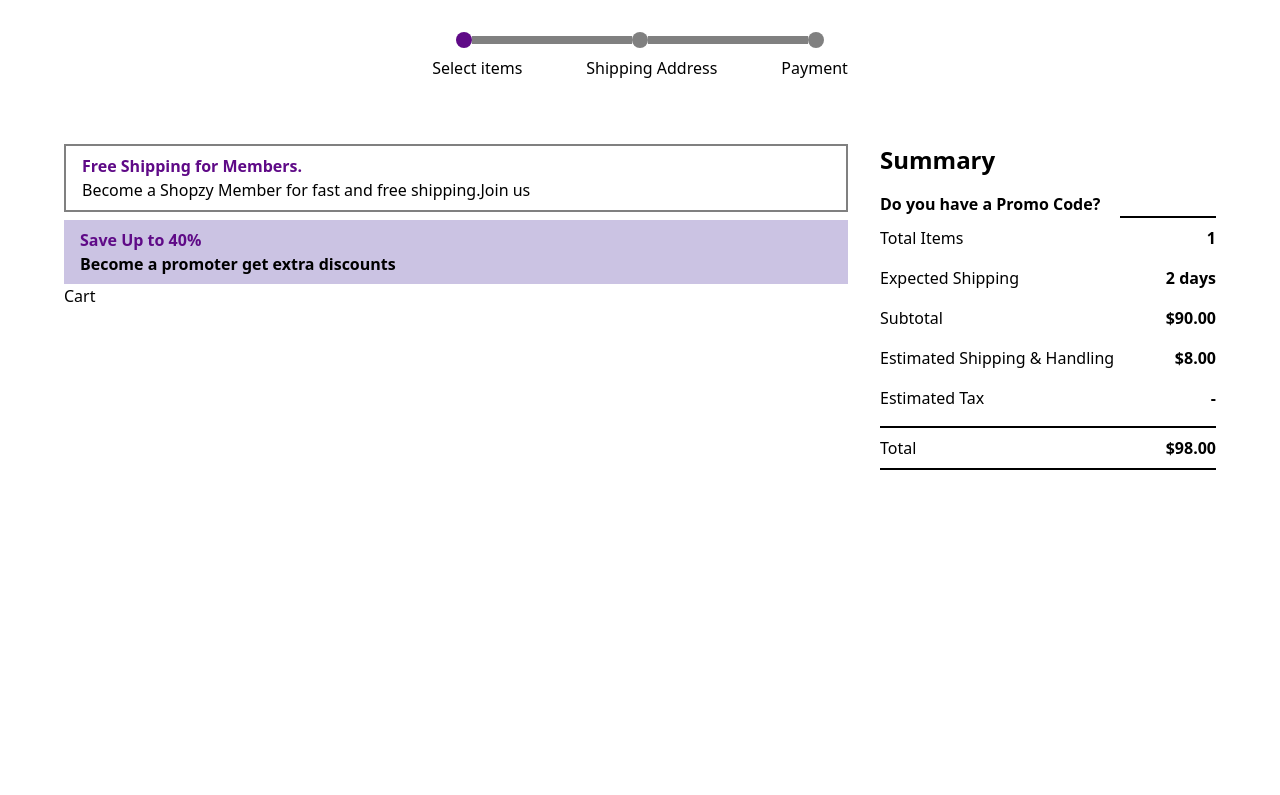
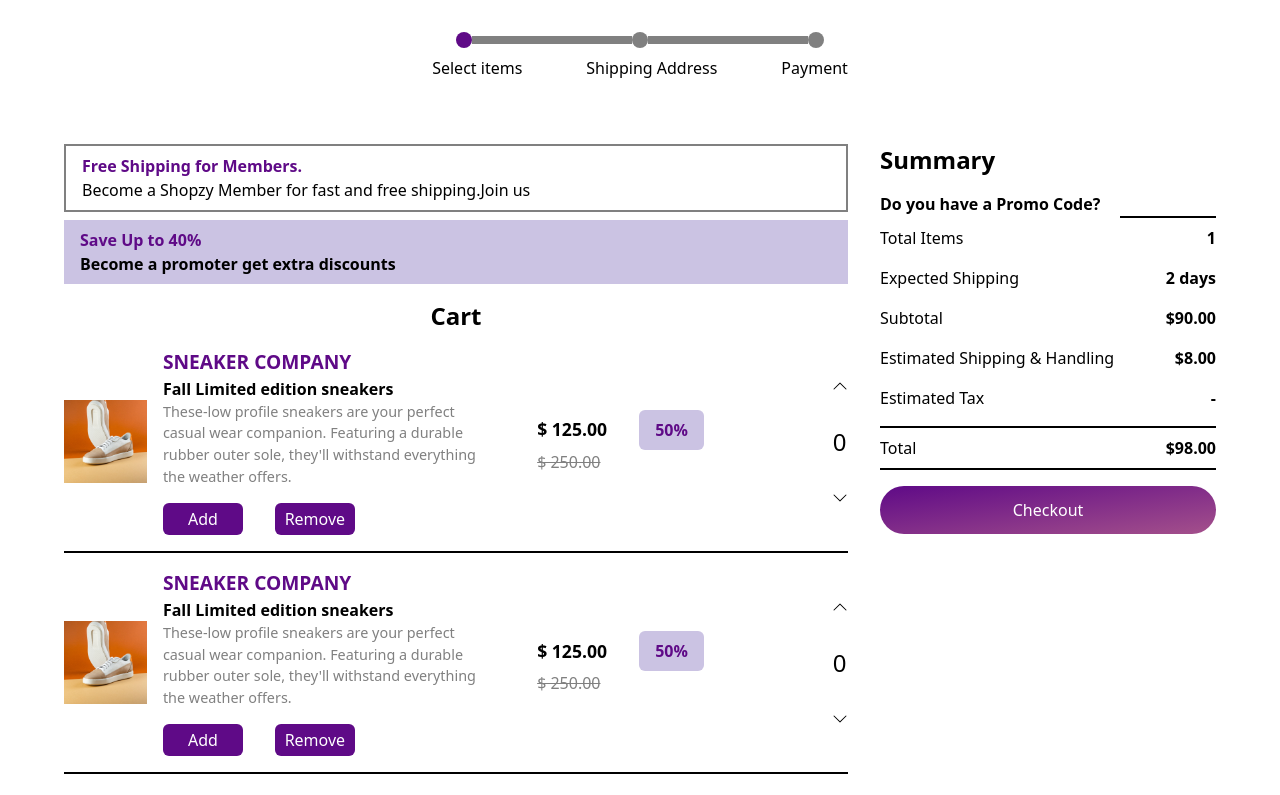
Before and after one commit to SOURABH358/ecommerce-app, a React (Create React App) app: page /cart in a window 1280 px wide. Shown: the top 795 px of the page. Built offline with nearby package versions, Linux system fonts and the light colour scheme; no server answers.

Commit message:
added files

```diff
--- a/src/components/AddtoCart.js
+++ b/src/components/AddtoCart.js
@@ -1,3 +1,4 @@
+import CartItem from "./CartItem";
 export default function AddtoCart() {
     return <section>
         <div className="w-full flex items-center justify-center">
@@ -17,7 +18,7 @@ export default function AddtoCart() {
                 <div className="py-2 px-4 border-2 border-[grey]">
                     <p className="text-purple font-semibold">Free Shipping for Members.</p>
                     <p>Become a Shopzy Member  for fast and free shipping.
-                        <a href="#">Join us</a>
+                        <a href="/">Join us</a>
                     </p>
                 </div>
                 <div className="py-2 px-4 bg-light-purple mt-2">
@@ -25,13 +26,17 @@ export default function AddtoCart() {
                     <p className="font-semibold">Become a promoter get extra discounts
                     </p>
                 </div>
-                <h3>Cart</h3>
+                <h3 className="text-2xl font-semibold mt-4 text-center">Cart</h3>
+                <CartItem/>
+                <CartItem/>
+                <CartItem/>
+
             </div>
             <div className="md:w-[30%] w-full">
                 <p className="text-2xl font-semibold mb-4">Summary</p>
                 <div className="w-full flex justify-between">
-                <p className="font-semibold">Do you have a Promo Code?</p>
-                <input type="text" className="focus:outline-none border-b-2 w-[6rem]"/>
+                    <p className="font-semibold">Do you have a Promo Code?</p>
+                    <input type="text" className="focus:outline-none border-b-2 w-[6rem]" />
                 </div>
                 <div className="w-full flex justify-between py-2">
                     <p>Total Items</p>
@@ -57,6 +62,7 @@ export default function AddtoCart() {
                     <p>Total</p>
                     <p className="font-extrabold">$98.00</p>
                 </div>
+                <button type="button" className="w-full h-[3rem] bg-gradient-to-br mt-4 from-purple to-pink text-[white] rounded-[1.5rem] border-non">Checkout</button>
             </div>
         </div>
     </section>
--- /dev/null
+++ b/src/components/CartItem.js
@@ -0,0 +1,33 @@
+import { BsChevronDown, BsChevronUp } from "react-icons/bs";
+
+export default function CartItem() {
+    return (<div className="flex gap-4 items-center py-4 border-b-2">
+        <div className="w-[10rem]">
+            <img className="w-full" src="/assets/products/product-1/image-product-1.jpg" alt="product-1" />
+        </div>
+        <div className="flex items-center gap-x-12">
+            <div className="w-[50%]">
+                <p className="text-[1.2rem] font-semibold text-purple">SNEAKER COMPANY</p>
+                <p className="font-extrabold">Fall Limited edition sneakers</p>
+                <p className="text-[grey] text-[0.9rem]">These-low profile sneakers are your perfect casual wear companion. Featuring a durable rubber outer sole, they'll withstand everything the weather offers.</p>
+                <div className="flex gap-8 mt-4">
+                    <button className="w-[5rem] h-[2rem] bg-purple text-[white] rounded-md border-none" type="button">Add</button>
+                    <button className="w-[5rem] h-[2rem] bg-purple text-[white] rounded-md border-none" type="button">Remove</button>
+                </div>
+            </div>
+            <div>
+                <div className="flex gap-x-8 items-center">
+                    <p className="text-[1.1rem] font-semibold">$ 125.00</p>
+                    <p className="py-2 px-4 bg-light-purple text-purple font-semibold rounded-md">50%</p>
+                </div>
+                <p className="text-[grey] line-through">$ 250.00</p>
+            </div>
+        </div>
+        <div className="flex flex-col w-[2rem] items-center gap-y-8">
+            <BsChevronUp className="cursor-pointer" />
+            <div className="text-2xl">0</div>
+            <BsChevronDown className="cursor-pointer" />
+        </div>
+    </div>)
+
+}
--- a/src/components/Navbar.js
+++ b/src/components/Navbar.js
@@ -1,5 +1,5 @@
 import { useState } from "react";
-import { BsSearch, BsFillCartFill, BsXLg } from "react-icons/bs";
+import { BsSearch, BsFillCartFill } from "react-icons/bs";
 import { signInWithPopup } from "firebase/auth";
 import { auth, provider } from "../firebase/Firebase";
 import { collection, addDoc } from "firebase/firestore";
```
